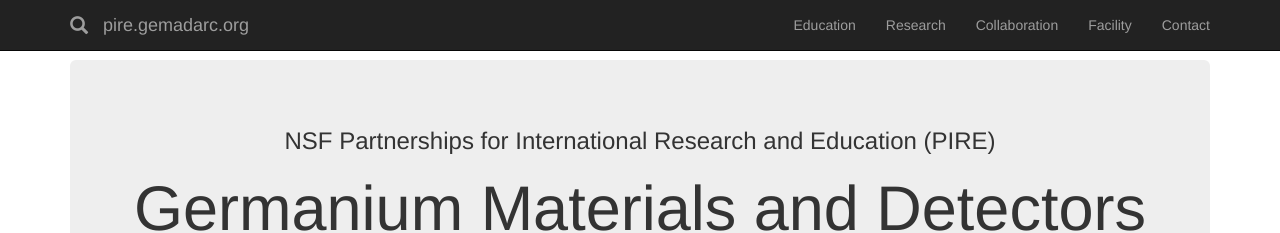
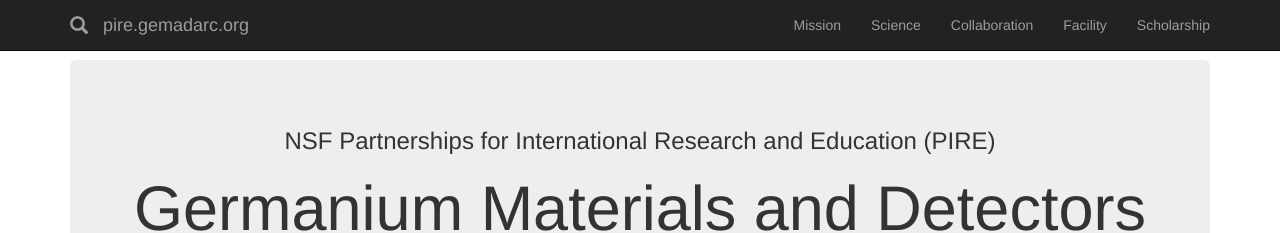
Before and after one commit to gemadarc/gemadarc.github.io, a Jekyll site: the page built from index.html, in a window 1280 px wide. Shown: the top 233 px of the page. Built offline with Jekyll 4.4.1, drawn with Linux system fonts in a browser that asks for light colours; nearby versions of some CDN libraries.

Commit message:
updated list

```diff
--- a/_includes/navi.html
+++ b/_includes/navi.html
@@ -11,11 +11,11 @@
     </div>
     <div class="navbar-collapse collapse" id="portals">
       <ul class="nav navbar-nav navbar-right">
-        <li><a href="/edu">Education</a></li>
-        <li><a href="/research">Research</a></li>
+        <li><a href="/mission">Mission</a></li>
+        <li><a href="/science">Science</a></li>
         <li><a href="/collab">Collaboration</a></li>
         <li><a href="/facility">Facility</a></li>
-        <li><a href="/contact">Contact</a></li>
+        <li><a href="/scholarship">Scholarship</a></li>
       </ul>
     </div>
   </div>
```
